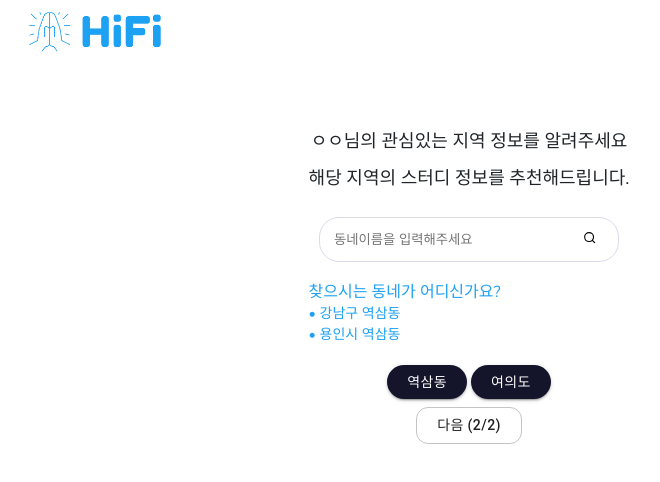
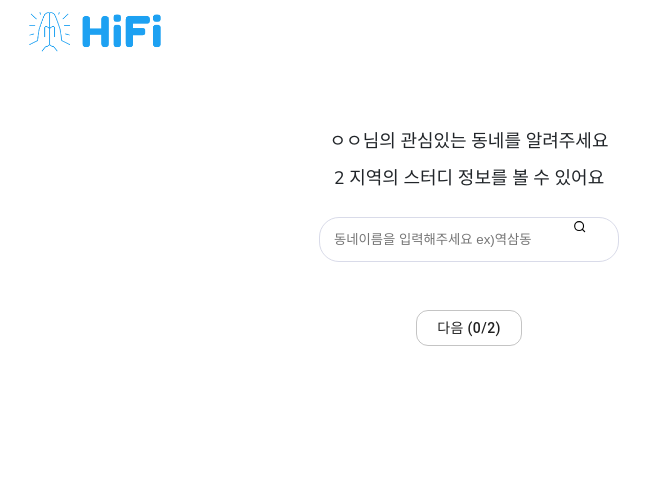
Before and after one commit to Hi-Fi-Club/FE, a React (Create React App) app: page /location in a window 1280 px wide. Shown: the top 482 px of the page, without its empty margins (171-831 px from the left). Built offline with nearby package versions, Linux system fonts and the light colour scheme.

Commit message:
[FE-34] feat : location & btn 분리

```diff
--- a/src/components/RegisterLocation/index.tsx
+++ b/src/components/RegisterLocation/index.tsx
@@ -1,42 +1,102 @@
+import { useState } from "react";
 import styled from "styled-components";
-import { Link } from "react-router-dom";
 import { Container } from "@material-ui/core";
 import { FiSearch } from "react-icons/fi";
+import useInput from "@/hooks/useInput";
+import { Link } from "react-router-dom";
 import RoundButton from "components/Common/Buttons/RoundButton";
+import TargetButton from "./TargetButton";
+type Address = {
+  [key: string]: string;
+};
+interface LocationResult {
+  address: Address;
+  address_name: string;
+  address_type: string;
+  road_address: null;
+  x: string;
+  y: string;
+}
+const RegisterLocation = () => {
+  const [locationInput, onChangeLocation, setLocationInput] = useInput("");
+  const [countGuide, setCountGuide] = useState(false);
+  const [locationResult, setLocationResult] = useState<LocationResult[]>([]);
+  const [targetLocations, setTargetLocations] = useState<string[]>([]);
 
-const RegisterLocation = () => {
+  const handleSubmitLocation = async () => {
+    const hostURL = `http://dapi.kakao.com/v2/local/search/address.json?query=${locationInput}`;
+    const REST_API_KEY = `95a473cfb21c6a0fee070ac4328bb2b3`;
+    const header = { headers: { Authorization: `KakaoAK ${REST_API_KEY}` } };
+    const result = await fetch(hostURL, header).then((res) => res.json());
+    setLocationResult(result.documents);
+    setLocationInput("");
+  };
+
+  const handleTargetLocation = (region: string) => {
+    const dongName = region.split(" ").reverse()[0];
+    if (targetLocations.includes(dongName)) return; //이미 포함된 것은 제외시킴
+    if (targetLocations.length > 1) {
+      setCountGuide(true);
+      setLocationResult([]);
+      return;
+    } //태그2개이상선택시 return
+
+    setTargetLocations((prev) => prev.concat([dongName]));
+  };
+
   return (
     <RegisterLocationLayout>
       <LocationRow>
         <LocationBox>
-          <NoticeParagraph>ㅇㅇ님의 관심있는 지역 정보를 알려주세요</NoticeParagraph>
-          <NoticeParagraph>해당 지역의 스터디 정보를 추천해드립니다.</NoticeParagraph>
+          <NoticeParagraph>ㅇㅇ님의 관심있는 동네를 알려주세요</NoticeParagraph>
+          <NoticeParagraph>2 지역의 스터디 정보를 볼 수 있어요</NoticeParagraph>
         </LocationBox>
 
         <LocationBox>
           <SearchBox>
-            <SearchInput name="search" placeholder="동네이름을 입력해주세요" />
-            <SearchSubmitBtn>
+            <SearchInput
+              name="search"
+              placeholder="동네이름을 입력해주세요 ex)역삼동"
+              value={locationInput}
+              onChange={onChangeLocation}
+            />
+            <SearchSubmitBtn type="submit" onClick={handleSubmitLocation}>
               <FiSearch />
             </SearchSubmitBtn>
           </SearchBox>
         </LocationBox>
 
         <LocationHelpBox>
-          <span>찾으시는 동네가 어디신가요?</span>
-          <ul>
-            <li>• 강남구 역삼동</li>
-            <li>• 용인시 역삼동</li>
-          </ul>
+          {countGuide && <div>새 지역을 추가하시려면 기존 정보를 취소하고 진행해주세요.</div>}
+          {locationResult.length > 0 && (
+            <>
+              <span>찾으시는 동네가 어디신가요?</span>
+              <ul>
+                {locationResult.map((location, idx) => (
+                  <li
+                    key={idx}
+                    onClick={() => handleTargetLocation(location.address_name)}
+                  >{`•  ${location?.address_name}`}</li>
+                ))}
+              </ul>
+            </>
+          )}
         </LocationHelpBox>
 
         <LocationBox>
           <ButtonBox>
-            <SelectedItemButton disableRipple={true}>역삼동</SelectedItemButton>
-            <SelectedItemButton disableRipple={true}>여의도</SelectedItemButton>
+            {targetLocations.map((location, idx) => (
+              <TargetButton
+                key={idx}
+                location={location}
+                targetLocations={targetLocations}
+                setTargetLocations={setTargetLocations}
+              />
+            ))}
           </ButtonBox>
+
           <Link to="/">
-            <NextButton variant="outlined">다음 (2/2)</NextButton>
+            <NextButton variant="outlined">다음 ({targetLocations.length}/2)</NextButton>
           </Link>
         </LocationBox>
       </LocationRow>
@@ -78,6 +138,7 @@ const LocationHelpBox = styled(LocationBox)`
   font-size: 16px;
 
   li {
+    cursor: pointer;
     font-size: 14px;
   }
 `;
@@ -93,9 +154,13 @@ const SearchBox = styled.div`
   grid-template-columns: 80% 20%;
   min-width: 300px;
 `;
+const SearchInput = styled.input``;
 
-const SearchInput = styled.input``;
-const SearchSubmitBtn = styled.button``;
+const SearchSubmitBtn = styled.button`
+  position: relative;
+  left: -10px;
+  top: -11px;
+`;
 
 const ButtonBox = styled.div`
   // 중복 (관심사 페이지)
@@ -106,15 +171,6 @@ const ButtonBox = styled.div`
   gap: 4px;
 `;
 
-const SelectedItemButton = styled(RoundButton)`
-  // 중복 (관심사 페이지)
-  background-color: ${({ theme }) => theme.grayScaleColors.titleActive};
-  color: ${({ theme }) => theme.grayScaleColors.offWhite};
-  &:hover {
-    background-color: ${({ theme }) => theme.grayScaleColors.titleActive};
-  }
-`;
-
 const NextButton = styled(RoundButton)`
   // 중복 (관심사 페이지)
   border-radius: 12px;
```
